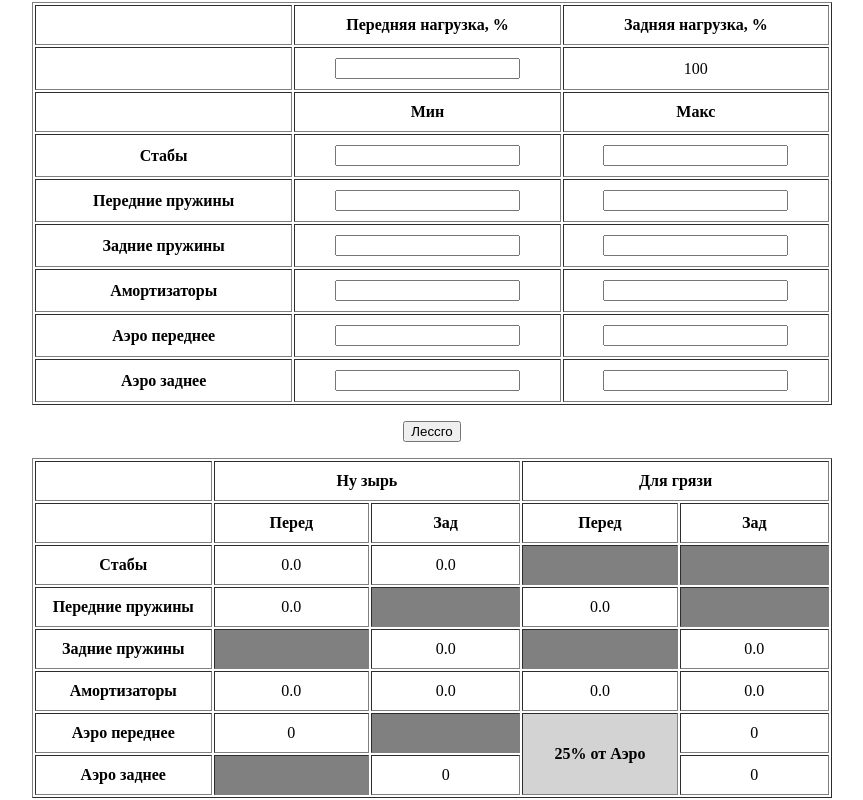
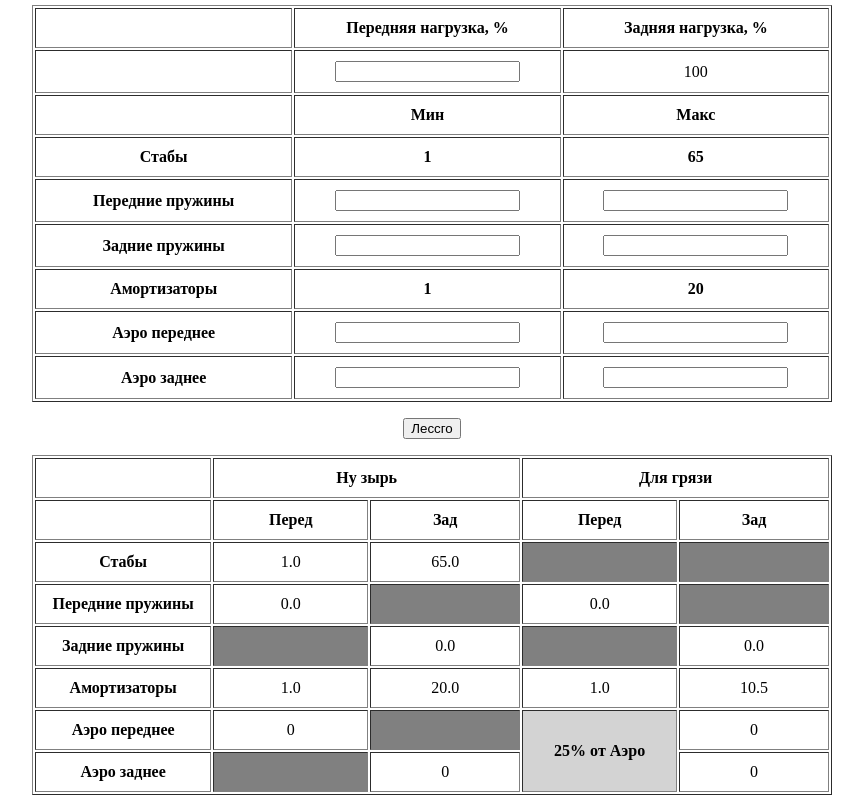
Before and after one commit to th3r1ko/forzaTuning, a plain HTML site: page index.html in a window 1280 px wide. Both pictures are taken after a click on the button "Лессго". Shown: the whole page, without its empty margins (208-1071 px from the left). Drawn offline with Linux system fonts and the light colour scheme.

Commit message:
Add files via upload

```diff
--- a/index.html
+++ b/index.html
@@ -26,8 +26,8 @@
                </tr>
                <tr>
                     <th>Стабы</th>
-                    <th><input id="stabiMin" type="number" /></th>
-                    <th><input id="stabiMax" type="number" /></th>
+                    <th>1</th>
+                    <th>65</th=>
                </tr>
                <tr>
                     <th>Передние пружины</th>
@@ -41,8 +41,8 @@
                </tr>
                <tr>
                     <th>Амортизаторы</th>
-                    <th><input id="amortiMin" type="number" /></th>
-                    <th><input id="amortiMax" type="number" /></th>
+                    <th>1</th>
+                    <th>20</th>
                </tr>
                <tr>
                     <th>Аэро переднее</th>
--- a/index.js
+++ b/index.js
@@ -1,13 +1,13 @@
 function Calculate() {
      const perNagruzka = Number(document.getElementById("perNagruzka").value);
-     const stabiMin = Number(document.getElementById("stabiMin").value);
-     const stabiMax = Number(document.getElementById("stabiMax").value);
+     const stabiMin = 1;
+     const stabiMax = 65;
      const perPruzhiniMin = Number(document.getElementById("perPruzhiniMin").value);
      const perPruzhiniMax = Number(document.getElementById("perPruzhiniMax").value);
      const zadPruzhiniMin = Number(document.getElementById("zadPruzhiniMin").value);
      const zadPruzhiniMax = Number(document.getElementById("zadPruzhiniMax").value);
-     const amortiMin = Number(document.getElementById("amortiMin").value);
-     const amortiMax = Number(document.getElementById("amortiMax").value);
+     const amortiMin = 1;
+     const amortiMax = 20;
      const perAeroMin = Number(document.getElementById("perAeroMin").value);
      const perAeroMax = Number(document.getElementById("perAeroMax").value);
      const zadAeroMin = Number(document.getElementById("zadAeroMin").value);
@@ -20,11 +20,11 @@ function Calculate() {
      outputZadNagruzka *= -1;
 
      if (perNagruzka > outputZadNagruzka) {
-          raznicaNagruzok = perNagruzka - outputZadNagruzka;
-          raznicaNagruzok /= 200;
+          raznicaNagruzok = perNagruzka - 50;
+          raznicaNagruzok /= 100;
      } else {
-          raznicaNagruzok = outputZadNagruzka - perNagruzka;
-          raznicaNagruzok /= 200;
+          raznicaNagruzok = outputZadNagruzka - 50;
+          raznicaNagruzok /= 100;
      }
 
      let outputPerStabi = (stabiMax - stabiMin) * (perNagruzka / 100) + stabiMin;
```
